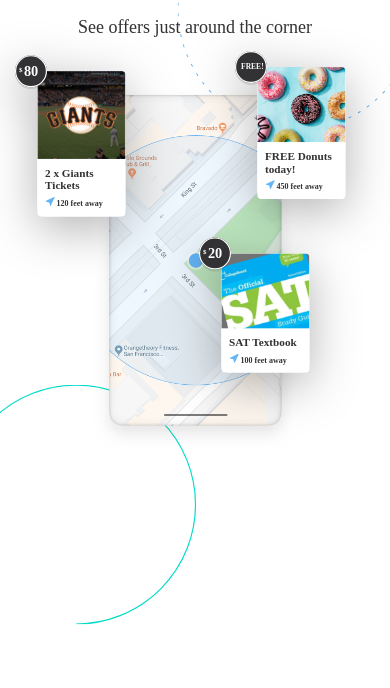
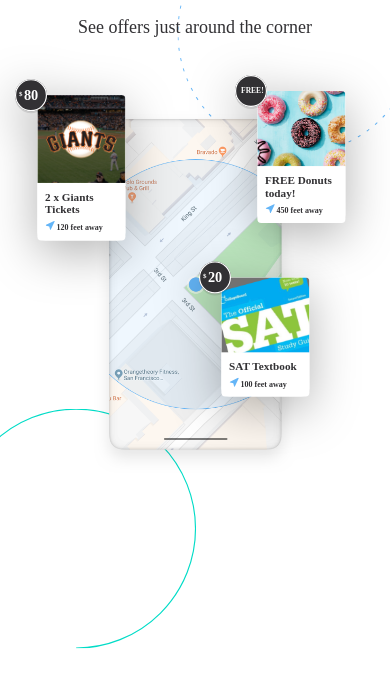
Before and after one commit to robbiesh/volley, a website: page index.html in a window 390 px wide. Shown: the part 162-850 px from the top of the page. Drawn offline with nearby package versions, Linux system fonts and the light colour scheme; a web font is replaced by a local one.

Commit message:
padding top of iamge

```diff
--- a/css/styles.css
+++ b/css/styles.css
@@ -2578,7 +2578,7 @@
 }
 @media only screen and (max-width: 768px) {
   .image {
-    padding: 30px;
+    padding: 60px 30px 30px;
     -webkit-transform: scale(0.8);
     transform: scale(0.8);
     -webkit-transform-origin: top;
```
